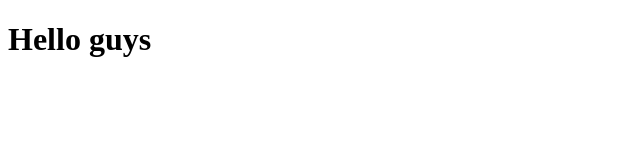
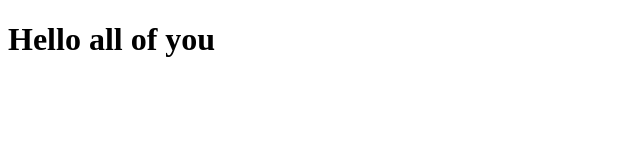
Before and after one commit to UttamDodiya/how-to-branch-works, a plain HTML site: page index.html in a window 1280 px wide. Shown: the whole page, without its empty margins (0-640 px from the left). Drawn offline with Linux system fonts and the light colour scheme.

Commit message:
what about new h1 tag ?

```diff
--- a/index.html
+++ b/index.html
@@ -7,7 +7,7 @@
     <title>Git and Github</title>
 </head>
 <body>
-    <h1>Hello guys</h1>
+    <h1>Hello all of you</h1>
 
 </body>
 </html>
```
